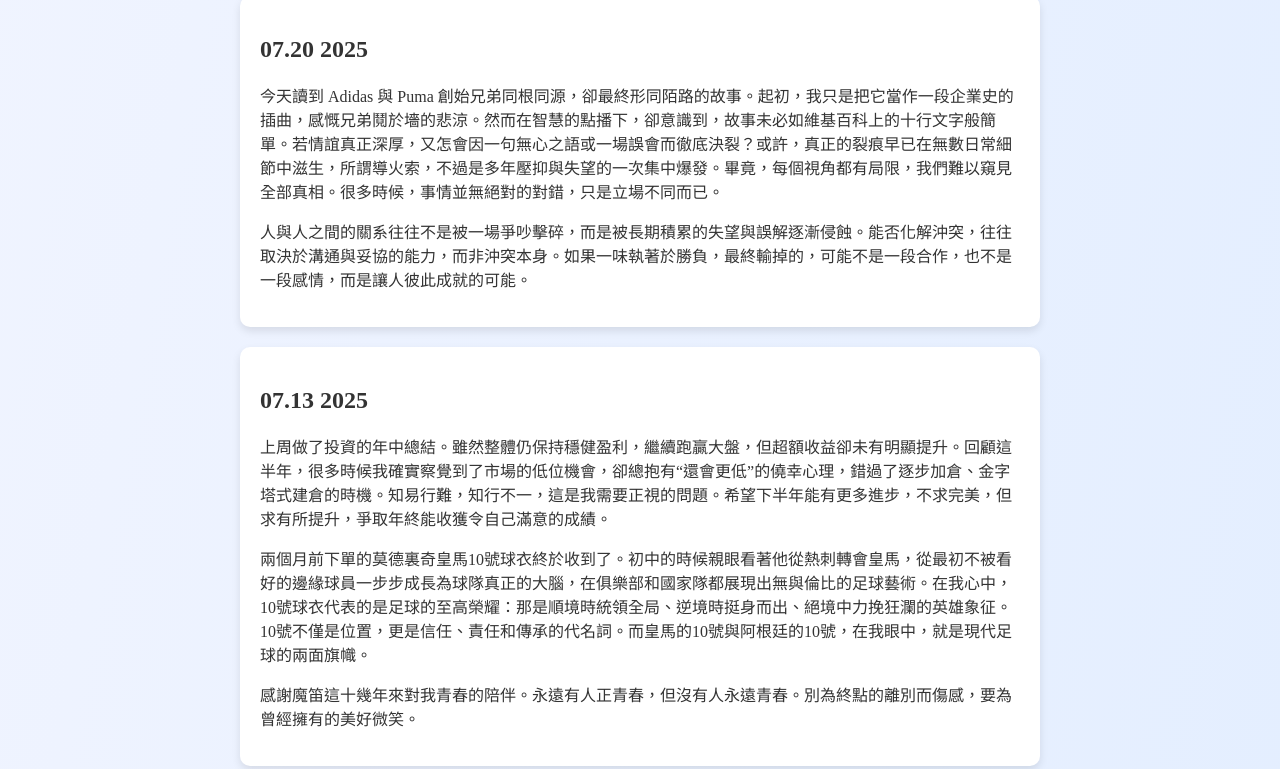
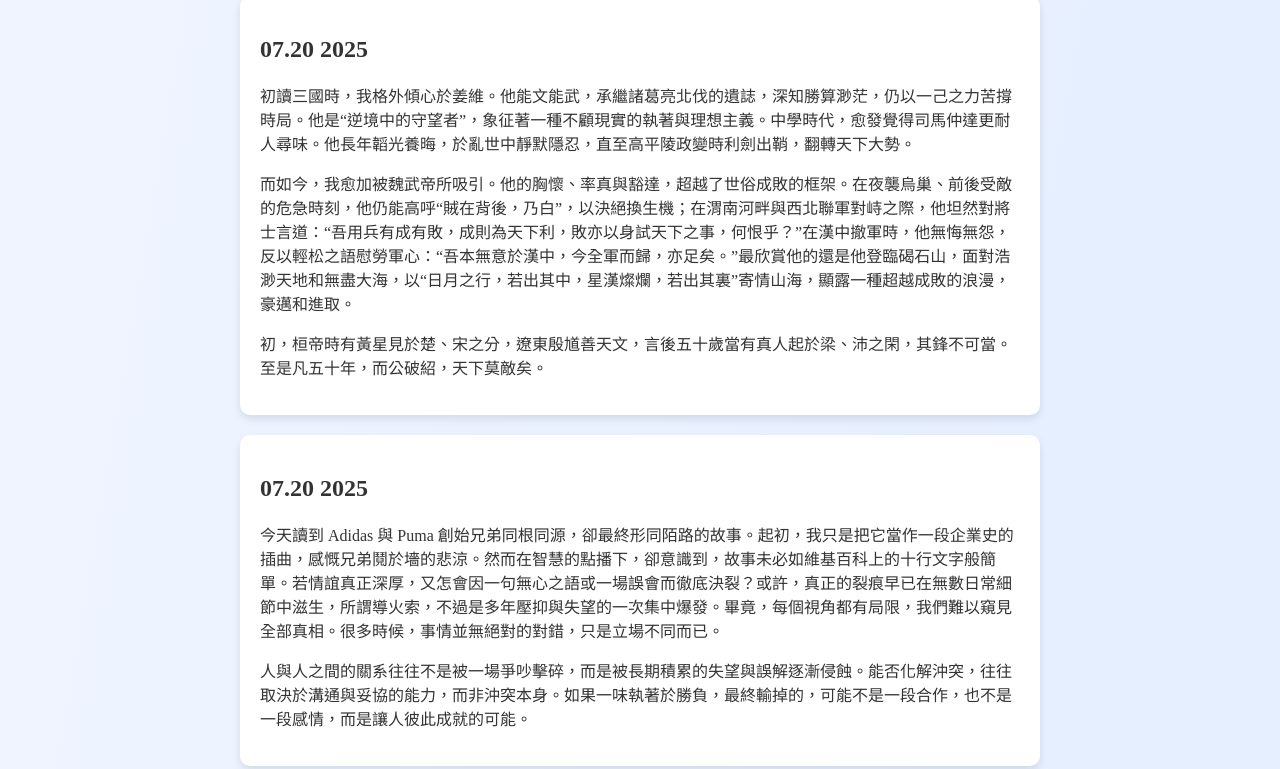
Before and after one commit to xzyjpfdlsasm/xzyjpfdlsasm.github.io, a plain HTML site: page index.html in a window 1280 px wide. Shown: the part 278-1047 px from the top of the page. Drawn offline with Linux system fonts and the light colour scheme.

Commit message:
Update index.html

```diff
--- a/index.html
+++ b/index.html
@@ -63,6 +63,15 @@
         allow="autoplay; clipboard-write; encrypted-media; fullscreen; picture-in-picture"
         loading="lazy">
         </iframe>
+
+
+
+        <article>
+            <h2>07.20 2025</h2>
+            <p>初讀三國時，我格外傾心於姜維。他能文能武，承繼諸葛亮北伐的遺誌，深知勝算渺茫，仍以一己之力苦撐時局。他是“逆境中的守望者”，象征著一種不顧現實的執著與理想主義。中學時代，愈發覺得司馬仲達更耐人尋味。他長年韜光養晦，於亂世中靜默隱忍，直至高平陵政變時利劍出鞘，翻轉天下大勢。</p>
+            <p>而如今，我愈加被魏武帝所吸引。他的胸懷、率真與豁達，超越了世俗成敗的框架。在夜襲烏巢、前後受敵的危急時刻，他仍能高呼“賊在背後，乃白”，以決絕換生機；在渭南河畔與西北聯軍對峙之際，他坦然對將士言道：“吾用兵有成有敗，成則為天下利，敗亦以身試天下之事，何恨乎？”在漢中撤軍時，他無悔無怨，反以輕松之語慰勞軍心：“吾本無意於漢中，今全軍而歸，亦足矣。”最欣賞他的還是他登臨碣石山，面對浩渺天地和無盡大海，以“日月之行，若出其中，星漢燦爛，若出其裏”寄情山海，顯露一種超越成敗的浪漫，豪邁和進取。</p>
+            <p>初，桓帝時有黃星見於楚、宋之分，遼東殷馗善天文，言後五十歲當有真人起於梁、沛之閑，其鋒不可當。至是凡五十年，而公破紹，天下莫敵矣。</p>
+        </article>
 
 
 
```
